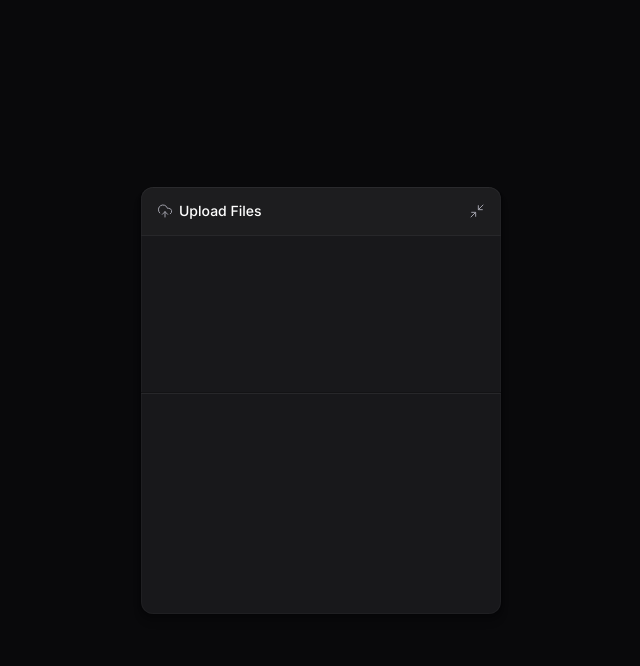
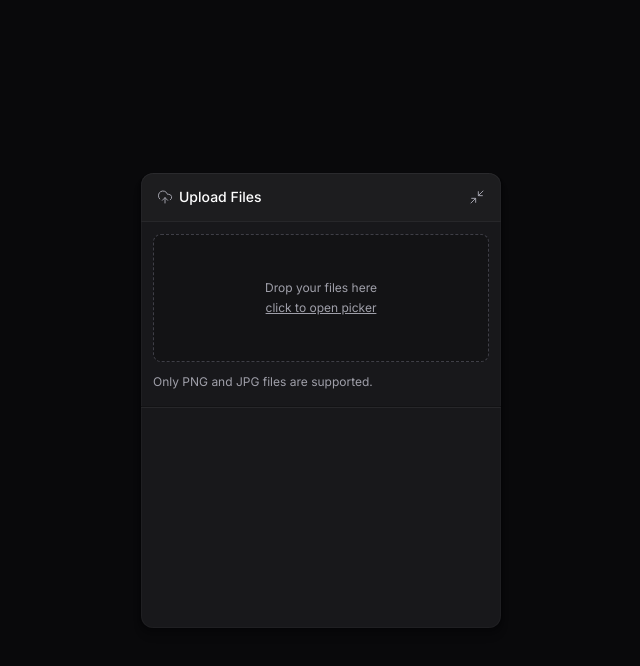
Before and after one commit to juanveronez/upload-client, a React (Vite) app: page / in a window 1280 px wide. Both pictures are taken after a click on the button "Upload Files". Shown: the top 666 px of the page, without its empty margins (319-959 px from the left). Built offline with nearby package versions, Linux system fonts and the light colour scheme.

Commit message:
feat: add dropzone styles and initial functionality

```diff
--- a/src/components/upload-widget-dropzone.tsx
+++ b/src/components/upload-widget-dropzone.tsx
@@ -1,3 +1,35 @@
+import { useDropzone } from 'react-dropzone'
+
 export function UploadWidgetDropzone() {
-  return <div className="px-3 h-32" />
+  const { getInputProps, getRootProps, isDragActive } = useDropzone({
+    multiple: true,
+    accept: {
+      'image/jpeg': [],
+      'image/png': []
+    },
+    onDrop: (acceptedFiles) => {
+      console.log(acceptedFiles)
+    },
+  })
+
+
+  return (
+    <div className="px-3 flex flex-col gap-3">
+      <div
+        data-active={isDragActive}
+        className={`
+          cursor-pointer text-zinc-400 bg-black/20 p-5 rounded-lg border border-zinc-700 border-dashed
+          h-32 flex flex-col items-center justify-center gap-1 hover:border-zinc-600 transition-colors
+          data-[active=true]:bg-indigo-500/10 data-[active=true]:border-indigo-500 data-[active=true]:text-indigo-300
+        `}
+        {...getRootProps()}
+      >
+        <input type="file" {...getInputProps()} />
+        <span className="text-xs">Drop your files here</span>
+        <span className="text-xs underline">click to open picker</span>
+      </div>
+
+      <span className='text-xs text-zinc-400'>Only PNG and JPG files are supported.</span>
+    </div>
+  )
 }
```
